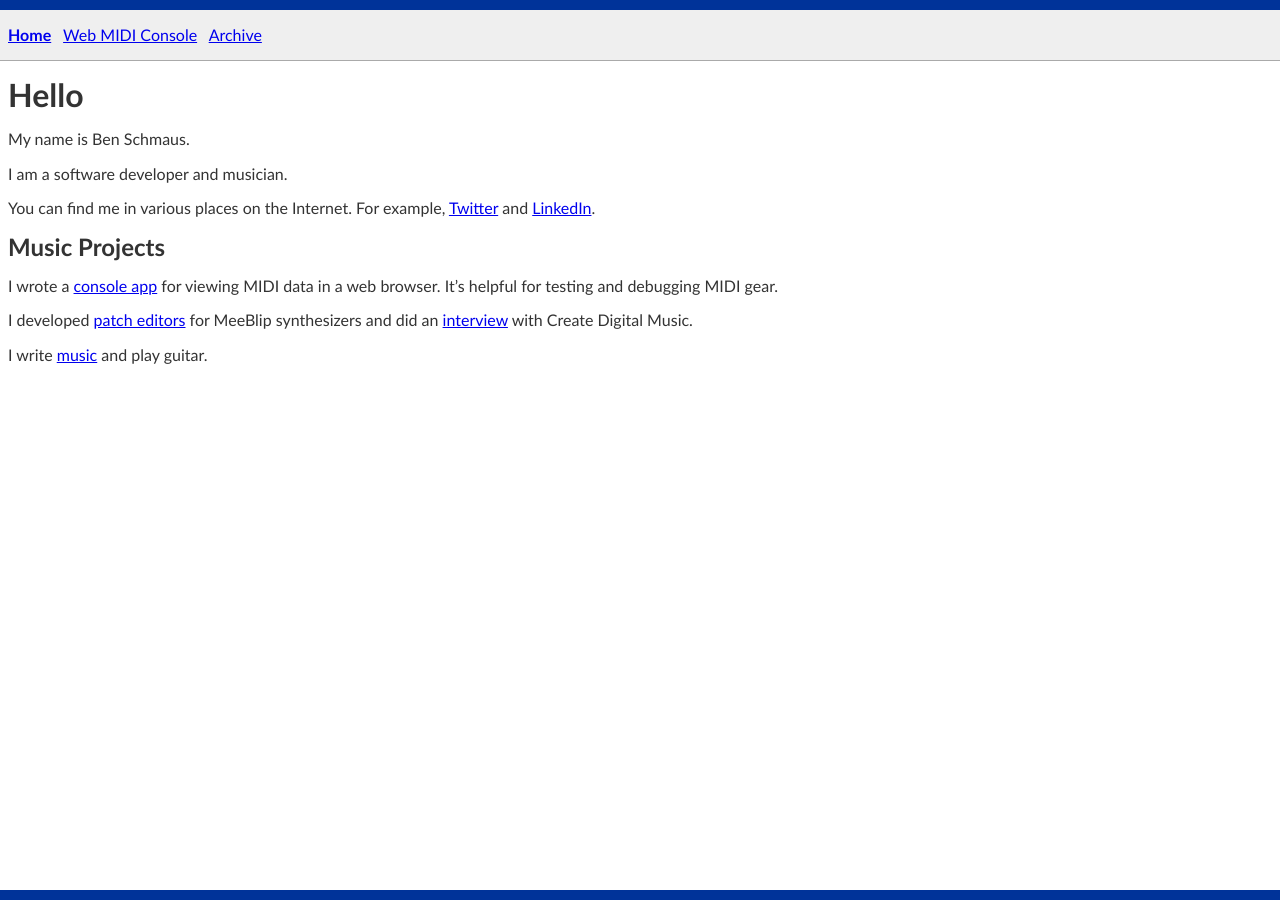
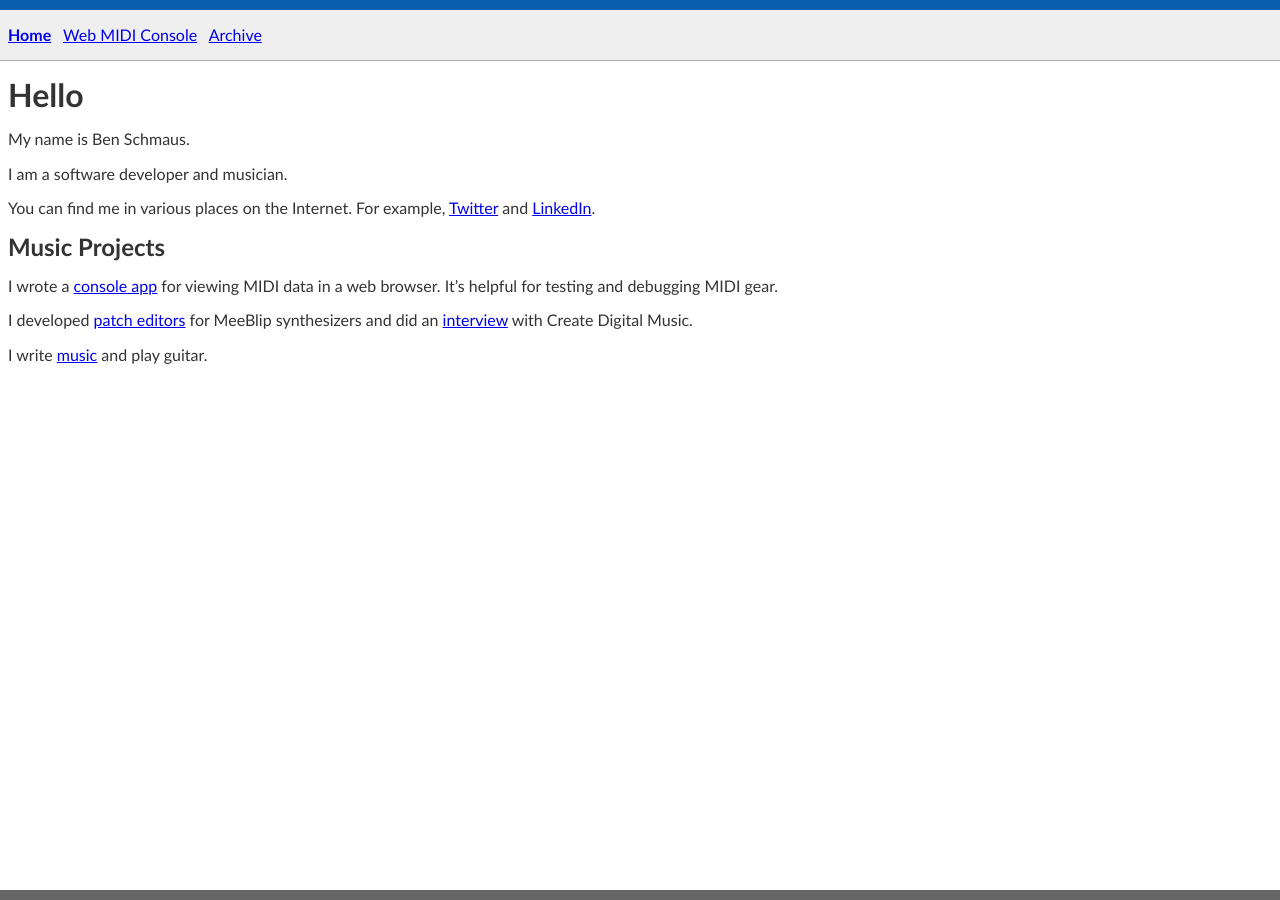
Before and after one commit to benschmaus/benschmaus.github.com, a Jekyll site: the page built from index.md, in a window 1280 px wide. Built offline with Jekyll 4.4.1, drawn with Linux system fonts in a browser that asks for light colours.

Commit message:
css noodline

```diff
--- a/_sass/main.scss
+++ b/_sass/main.scss
@@ -32,7 +32,7 @@ nav {
   padding-top: 16px;
   padding-bottom: 16px;
   padding-left: 8px;
-  border-top: 10px solid #039;
+  border-top: 10px solid #085dad;
   border-bottom: 1px solid #aaa;
   margin-bottom: 16px;
 }
@@ -52,7 +52,7 @@ nav a {
 
 footer {
   width: 100%;
-  border-bottom: 10px solid #039;
+  border-bottom: 10px solid #666666;
   /*border-top: 1px solid #aaa;
   padding-bottom: 12px;
   padding-top: 10px;*/
```
